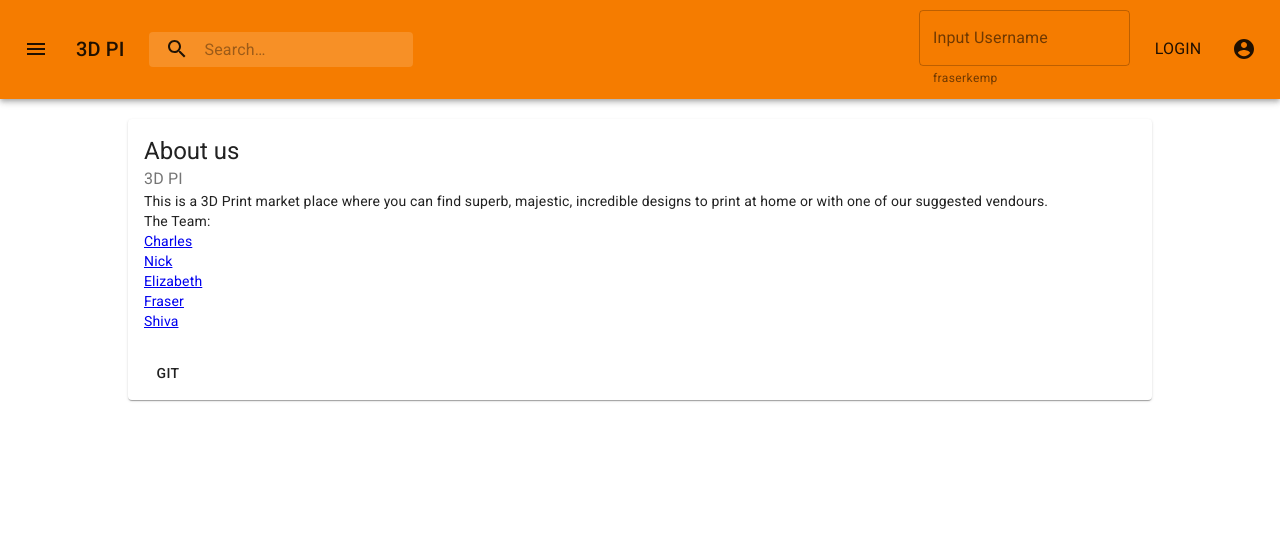
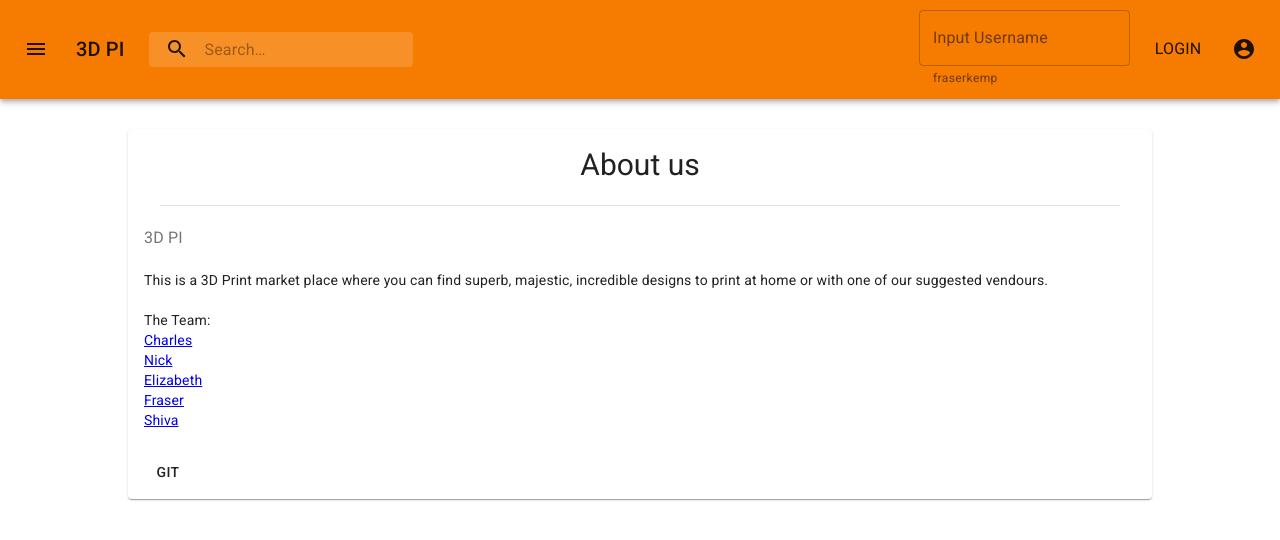
Before and after one commit to lizzykerrigan/fencs-fend, a React (Create React App) app: page /about_us in a window 1280 px wide. Shown: the top 540 px of the page. Built offline with nearby package versions, Linux system fonts and the light colour scheme.

Commit message:
style about us page

```diff
--- a/src/components/AboutPage/AboutPage.jsx
+++ b/src/components/AboutPage/AboutPage.jsx
@@ -6,6 +6,7 @@ import CardContent from "@material-ui/core/CardContent";
 import Button from "@material-ui/core/Button";
 import Typography from "@material-ui/core/Typography";
 import { Link } from "@reach/router";
+import Divider from "@material-ui/core/Divider";
 
 const useStyles = makeStyles({
   card: {
@@ -13,10 +14,11 @@ const useStyles = makeStyles({
     width: "80%",
     marginLeft: "auto",
     marginRight: "auto",
-    marginTop: "20px"
+    marginTop: "30px"
   },
   title: {
-    fontSize: 14
+    fontSize: 30,
+    textAlign: "center"
   },
   pos: {
     marginBottom: 12
@@ -29,16 +31,21 @@ export default function SimpleCard() {
   return (
     <Card className={classes.card}>
       <CardContent>
-        <Typography variant="h5" component="h2">
+        <Typography className={classes.title} variant="h5" component="h2">
           About us
         </Typography>
+        <br />
+        <Divider variant="middle" />
+        <br />
         <Typography className={classes.poss} color="textSecondary">
           3D PI
         </Typography>
+        <br />
         <Typography variant="body2" component="p">
           This is a 3D Print market place where you can find superb, majestic,
           incredible designs to print at home or with one of our suggested
           vendours.
+          <br />
           <br />
           The Team:
           <br />
```
